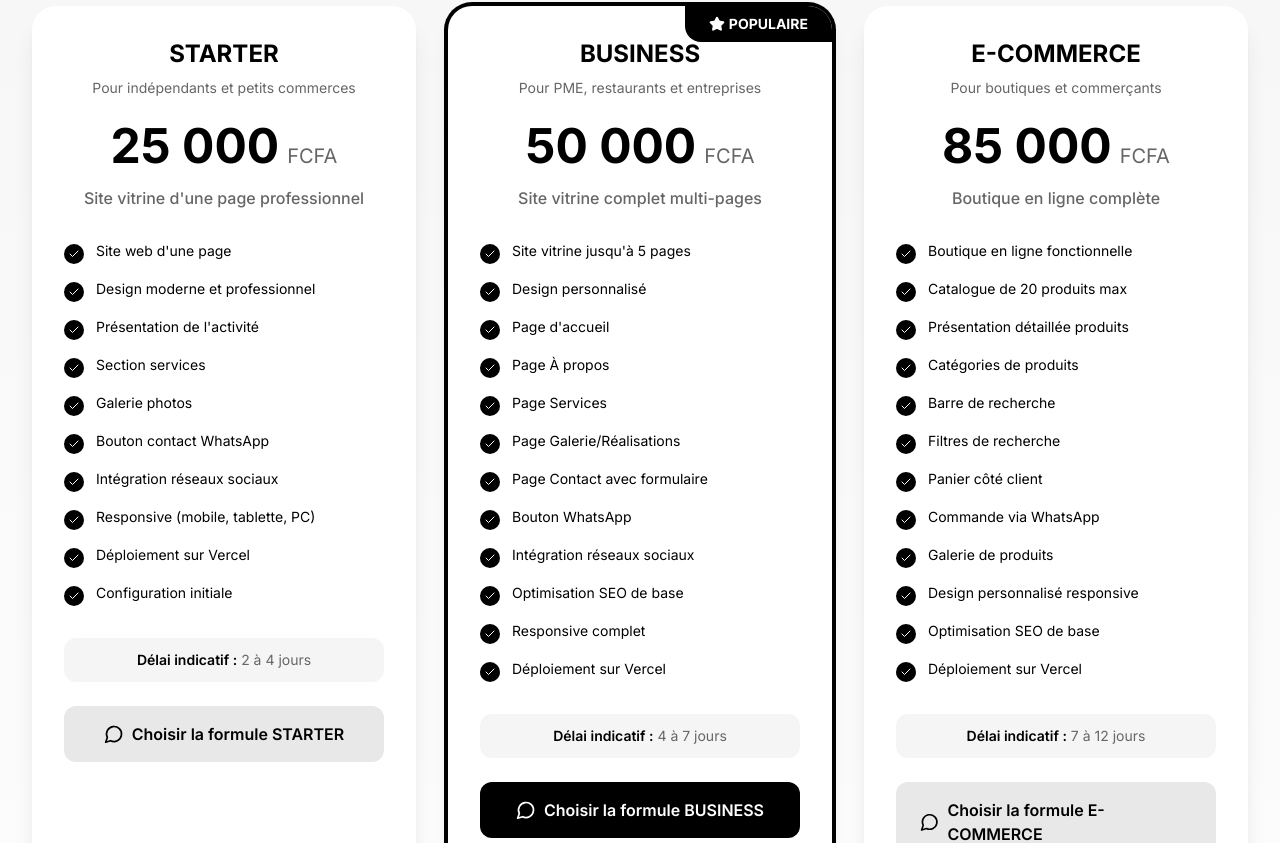
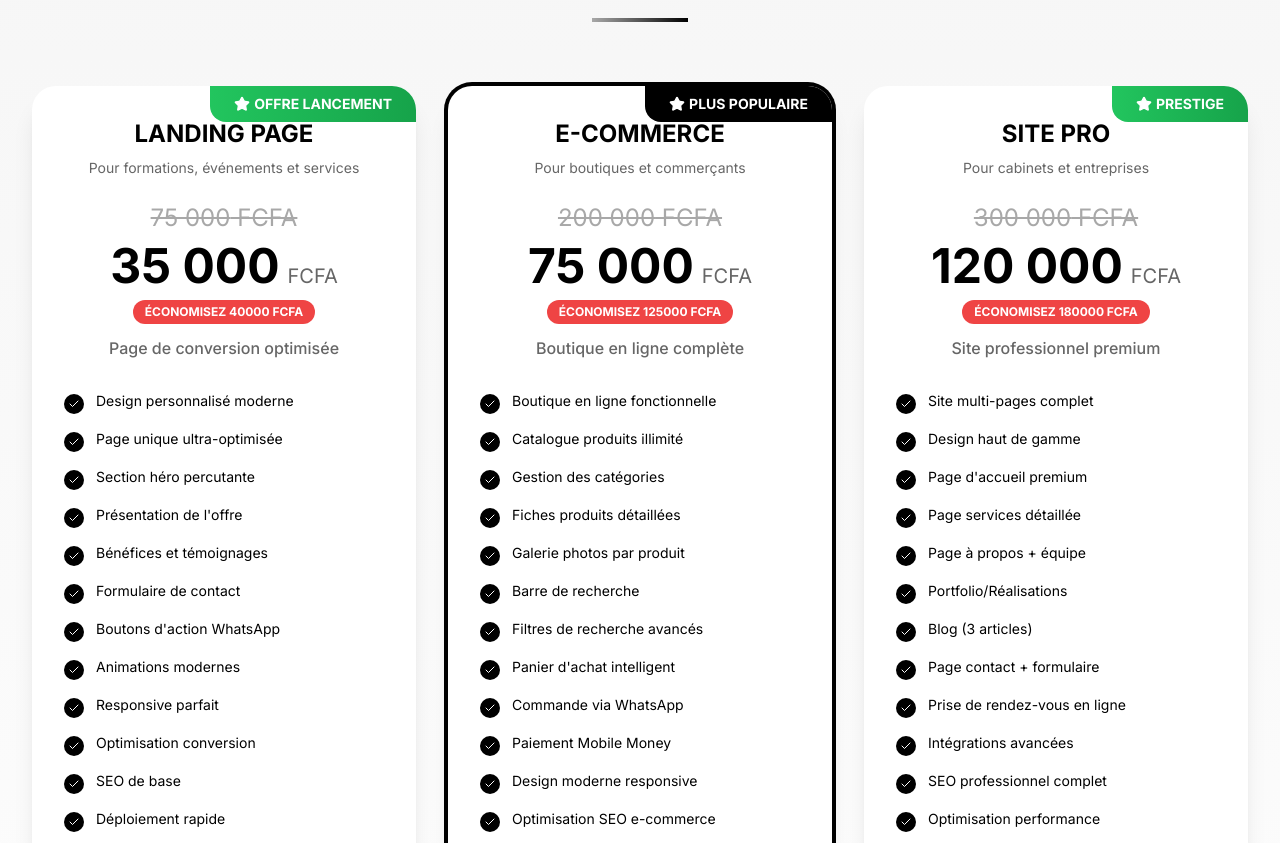
Before and after one commit to KLK2005/MonPorteFolio, a Next.js app: page / in a window 1280 px wide. Shown: the part 4913-5756 px from the top of the page. Built offline with nearby package versions, Linux system fonts and the light colour scheme.

Commit message:
Update: Nouveaux prix offre lancement + Prompt Facebook Ads

```diff
--- a/components/Pricing.tsx
+++ b/components/Pricing.tsx
@@ -13,71 +13,81 @@ const Pricing = () => {
 
   const plans = [
     {
-      name: 'STARTER',
-      price: '25 000',
-      subtitle: 'Pour indépendants et petits commerces',
-      description: 'Site vitrine d\'une page professionnel',
+      name: 'LANDING PAGE',
+      price: '35 000',
+      originalPrice: '75 000',
+      subtitle: 'Pour formations, événements et services',
+      description: 'Page de conversion optimisée',
       features: [
-        'Site web d\'une page',
-        'Design moderne et professionnel',
-        'Présentation de l\'activité',
-        'Section services',
-        'Galerie photos',
-        'Bouton contact WhatsApp',
-        'Intégration réseaux sociaux',
-        'Responsive (mobile, tablette, PC)',
-        'Déploiement sur Vercel',
-        'Configuration initiale'
+        'Design personnalisé moderne',
+        'Page unique ultra-optimisée',
+        'Section héro percutante',
+        'Présentation de l\'offre',
+        'Bénéfices et témoignages',
+        'Formulaire de contact',
+        'Boutons d\'action WhatsApp',
+        'Animations modernes',
+        'Responsive parfait',
+        'Optimisation conversion',
+        'SEO de base',
+        'Déploiement rapide'
       ],
-      delay: '2 à 4 jours',
+      delay: '7 jours',
       popular: false,
-      formule: 'Starter'
-    },
-    {
-      name: 'BUSINESS',
-      price: '50 000',
-      subtitle: 'Pour PME, restaurants et entreprises',
-      description: 'Site vitrine complet multi-pages',
-      features: [
-        'Site vitrine jusqu\'à 5 pages',
-        'Design personnalisé',
-        'Page d\'accueil',
-        'Page À propos',
-        'Page Services',
-        'Page Galerie/Réalisations',
-        'Page Contact avec formulaire',
-        'Bouton WhatsApp',
-        'Intégration réseaux sociaux',
-        'Optimisation SEO de base',
-        'Responsive complet',
-        'Déploiement sur Vercel'
-      ],
-      delay: '4 à 7 jours',
-      popular: true,
-      formule: 'Business'
+      formule: 'Landing Page',
+      badge: 'OFFRE LANCEMENT'
     },
     {
       name: 'E-COMMERCE',
-      price: '85 000',
+      price: '75 000',
+      originalPrice: '200 000',
       subtitle: 'Pour boutiques et commerçants',
       description: 'Boutique en ligne complète',
       features: [
         'Boutique en ligne fonctionnelle',
-        'Catalogue de 20 produits max',
-        'Présentation détaillée produits',
-        'Catégories de produits',
+        'Catalogue produits illimité',
+        'Gestion des catégories',
+        'Fiches produits détaillées',
+        'Galerie photos par produit',
         'Barre de recherche',
-        'Filtres de recherche',
-        'Panier côté client',
+        'Filtres de recherche avancés',
+        'Panier d\'achat intelligent',
         'Commande via WhatsApp',
-        'Galerie de produits',
-        'Design personnalisé responsive',
-        'Optimisation SEO de base',
-        'Déploiement sur Vercel'
+        'Paiement Mobile Money',
+        'Design moderne responsive',
+        'Optimisation SEO e-commerce',
+        'Formation gestion incluse'
       ],
-      delay: '7 à 12 jours',
+      delay: '10-14 jours',
+      popular: true,
+      formule: 'E-commerce',
+      badge: 'PLUS POPULAIRE'
+    },
+    {
+      name: 'SITE PRO',
+      price: '120 000',
+      originalPrice: '300 000',
+      subtitle: 'Pour cabinets et entreprises',
+      description: 'Site professionnel premium',
+      features: [
+        'Site multi-pages complet',
+        'Design haut de gamme',
+        'Page d\'accueil premium',
+        'Page services détaillée',
+        'Page à propos + équipe',
+        'Portfolio/Réalisations',
+        'Blog (3 articles)',
+        'Page contact + formulaire',
+        'Prise de rendez-vous en ligne',
+        'Intégrations avancées',
+        'SEO professionnel complet',
+        'Optimisation performance',
+        'Support 1 mois inclus'
+      ],
+      delay: '14 jours',
       popular: false,
-      formule: 'E-commerce'
+      formule: 'Site Pro',
+      badge: 'PRESTIGE'
     }
   ]
 
@@ -90,11 +100,20 @@ const Pricing = () => {
           transition={{ duration: 0.6 }}
           className="text-center mb-16"
         >
+          {/* Bandeau Offre Limitée */}
+          <div className="mb-8 inline-block">
+            <div className="bg-gradient-to-r from-red-500 via-orange-500 to-red-500 text-white px-6 py-3 rounded-full shadow-lg animate-pulse">
+              <p className="text-sm md:text-base font-bold flex items-center gap-2">
+                ⚡ OFFRE DE LANCEMENT - 10 Places Restantes • Expire le 30 Nov 2026
+              </p>
+            </div>
+          </div>
+
           <h2 className="text-3xl sm:text-4xl md:text-5xl font-bold text-black mb-4">
             Tarifs & Formules
           </h2>
           <p className="text-lg md:text-xl text-silver-600 max-w-2xl mx-auto">
-            Des offres transparentes adaptées à chaque type de projet
+            Prix de lancement exceptionnels • Économisez jusqu'à 180 000 FCFA
           </p>
           <div className="w-24 h-1 bg-gradient-to-r from-silver-400 to-black mx-auto mt-6" />
         </motion.div>
@@ -110,11 +129,13 @@ const Pricing = () => {
                 plan.popular ? 'ring-4 ring-black lg:scale-105' : ''
               }`}
             >
-              {/* Popular Badge */}
-              {plan.popular && (
-                <div className="absolute top-0 right-0 bg-black text-white px-6 py-2 rounded-bl-2xl flex items-center gap-1">
+              {/* Popular/Launch Badge */}
+              {plan.badge && (
+                <div className={`absolute top-0 right-0 px-6 py-2 rounded-bl-2xl flex items-center gap-1 ${
+                  plan.popular ? 'bg-black text-white' : 'bg-gradient-to-r from-green-500 to-green-600 text-white'
+                }`}>
                   <Star className="w-4 h-4 fill-white" />
-                  <span className="text-sm font-bold">POPULAIRE</span>
+                  <span className="text-sm font-bold">{plan.badge}</span>
                 </div>
               )}
 
@@ -124,10 +145,21 @@ const Pricing = () => {
                   <h3 className="text-2xl font-bold text-black mb-2">{plan.name}</h3>
                   <p className="text-sm text-silver-600 mb-6">{plan.subtitle}</p>
 
-                  <div className="mb-4">
+                  <div className="mb-2">
+                    {plan.originalPrice && (
+                      <div className="mb-2">
+                        <span className="text-2xl text-silver-400 line-through">{plan.originalPrice} FCFA</span>
+                      </div>
+                    )}
                     <span className="text-5xl font-bold text-black">{plan.price}</span>
                     <span className="text-xl text-silver-600 ml-2">FCFA</span>
                   </div>
+
+                  {plan.originalPrice && (
+                    <div className="inline-block bg-red-500 text-white text-xs font-bold px-3 py-1 rounded-full mb-3">
+                      ÉCONOMISEZ {parseInt(plan.originalPrice.replace(/\s/g, '')) - parseInt(plan.price.replace(/\s/g, ''))} FCFA
+                    </div>
+                  )}
 
                   <p className="text-silver-600 font-medium">{plan.description}</p>
                 </div>
```
